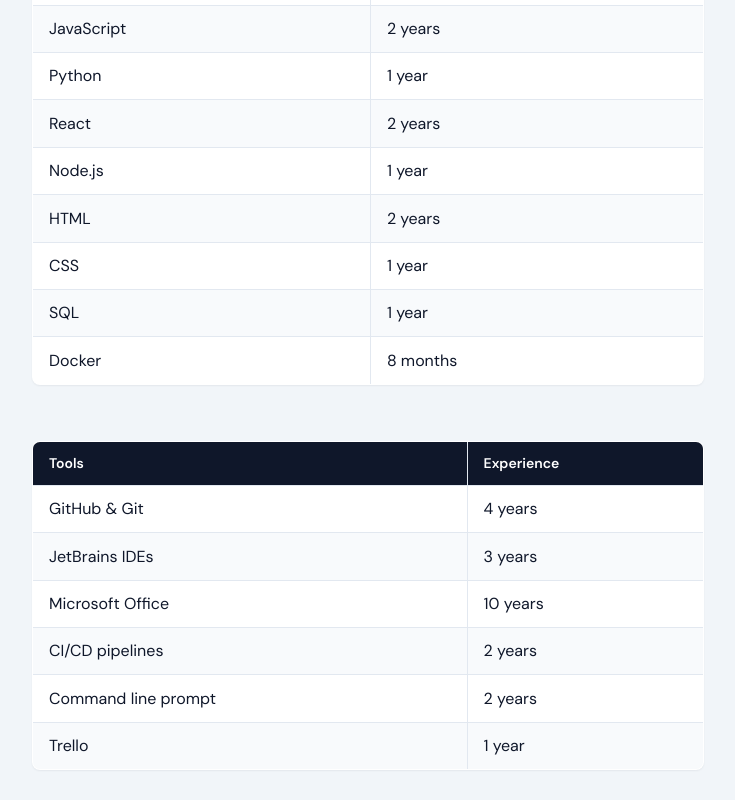
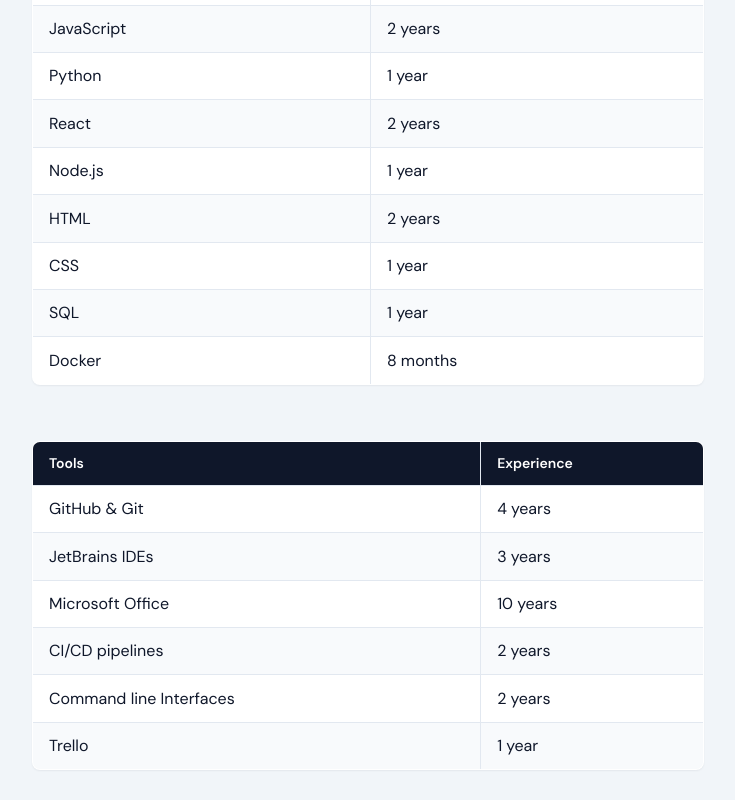
Before and after one commit to Leneord1/perso, a React (Vite) app: page /skills in a window 1280 px wide. Shown: the part 316-1116 px from the top of the page, without its empty margins (272-1007 px from the left). Built offline with nearby package versions, Linux system fonts and the light colour scheme.

Commit message:
Changed CL Prompt to CLI

```diff
--- a/src/pages/skills.jsx
+++ b/src/pages/skills.jsx
@@ -79,7 +79,7 @@
                             <td>2 years</td>
                         </tr>
                         <tr>
-                            <td>Command line prompt</td>
+                            <td>Command line Interfaces</td>
                             <td>2 years</td>
                         </tr>
                         <tr>
```
